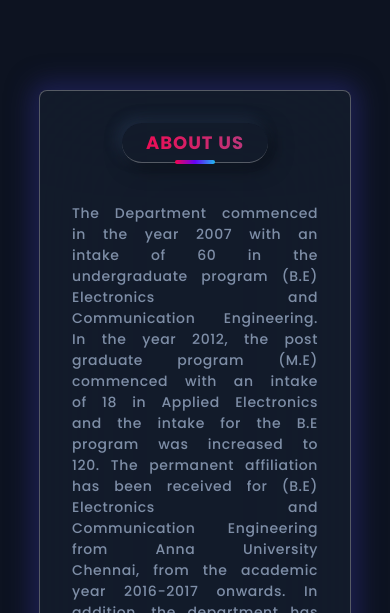
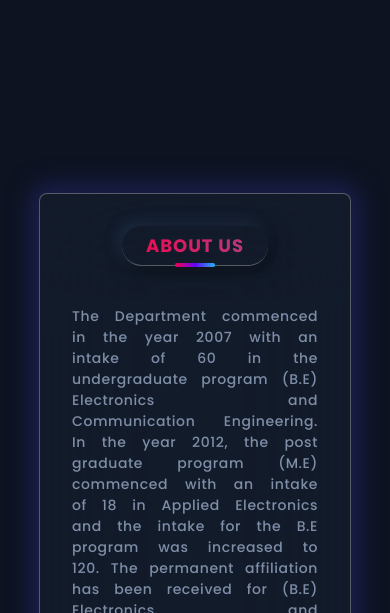
Before and after one commit to codewithmurali/decra, a React (Vite) app: page / in a window 390 px wide. Shown: the part 931-1544 px from the top of the page. Built offline with nearby package versions, Linux system fonts and the light colour scheme.

Commit message:
Making lots of changes

```diff
--- a/src/Components/Hero/landingpage.module.css
+++ b/src/Components/Hero/landingpage.module.css
@@ -1,6 +1,6 @@
 .landingpage {
   width: 100%;
-  height: 100vh;
+  height: 90vh;
 }
 .video_bg {
   width: 100%;
--- a/src/Pages/About/About.module.css
+++ b/src/Pages/About/About.module.css
@@ -1,7 +1,8 @@
 .about {
   width: 100%;
-  min-height: 100vh;
+  min-height: 90vh;
   position: relative;
+  border-bottom: 1px solid #f8fafc1c;
 }
 .card {
   height: fit-content;
@@ -30,9 +31,8 @@
 
 @media only screen and (min-width: 300px) and (max-width: 720px) {
   .about {
-    min-height: 130vh;
-    margin-top: 4rem;
-    margin-bottom: 6rem;
+    min-height: 180vh;
+    padding-block: 50rem;
   }
   .card {
     padding: 2rem;
--- a/src/Pages/Contact/Contact.module.css
+++ b/src/Pages/Contact/Contact.module.css
@@ -9,10 +9,11 @@
 }
 .title {
   color: rgb(0, 229, 255);
+  font-size: 1.5rem;
 }
 .name {
   color: aliceblue;
-  margin-block: 10px;
+  margin-block: 12px;
 }
 .num {
   color: rgb(244, 114, 182);
--- a/src/Pages/Events/Events.module.css
+++ b/src/Pages/Events/Events.module.css
@@ -1,5 +1,5 @@
 .Events {
-  padding-block: 2rem;
+  padding-block: 4rem;
   width: 100%;
   font-size: medium;
   position: relative;
@@ -85,10 +85,16 @@
   transform: translateY(-2px);
   margin-right: 25px;
 }
-.note_content {
+.note_content > li {
   width: fit-content;
+  font-size: large;
 }
 
+.note_content a {
+  color: rgb(64, 176, 245);
+  text-decoration: none;
+  font-size: larger;
+}
 .submit {
   position: relative;
   background-color: transparent;
@@ -146,13 +152,12 @@ li::marker {
 
 @media only screen and (min-width: 320px) and (max-width: 720px) {
   .Events {
-    width: 80%;
+    width: 100%;
     margin: auto;
-    padding-inline: 10px;
   }
 
   .card {
-    width: 100%;
+    width: 82%;
     padding: 2rem;
     gap: 3rem;
   }
@@ -162,7 +167,7 @@ li::marker {
     height: 250px;
   }
   .event__note {
-    width: 100%;
+    width: 82%;
     padding-inline: 4rem;
     display: flex;
     flex-direction: column;
--- a/src/commonStyles.module.css
+++ b/src/commonStyles.module.css
@@ -1,5 +1,5 @@
 .outer__layout {
-  padding-inline: 12rem;
+  padding-inline: 10rem;
 }
 .title {
   position: relative;
```
